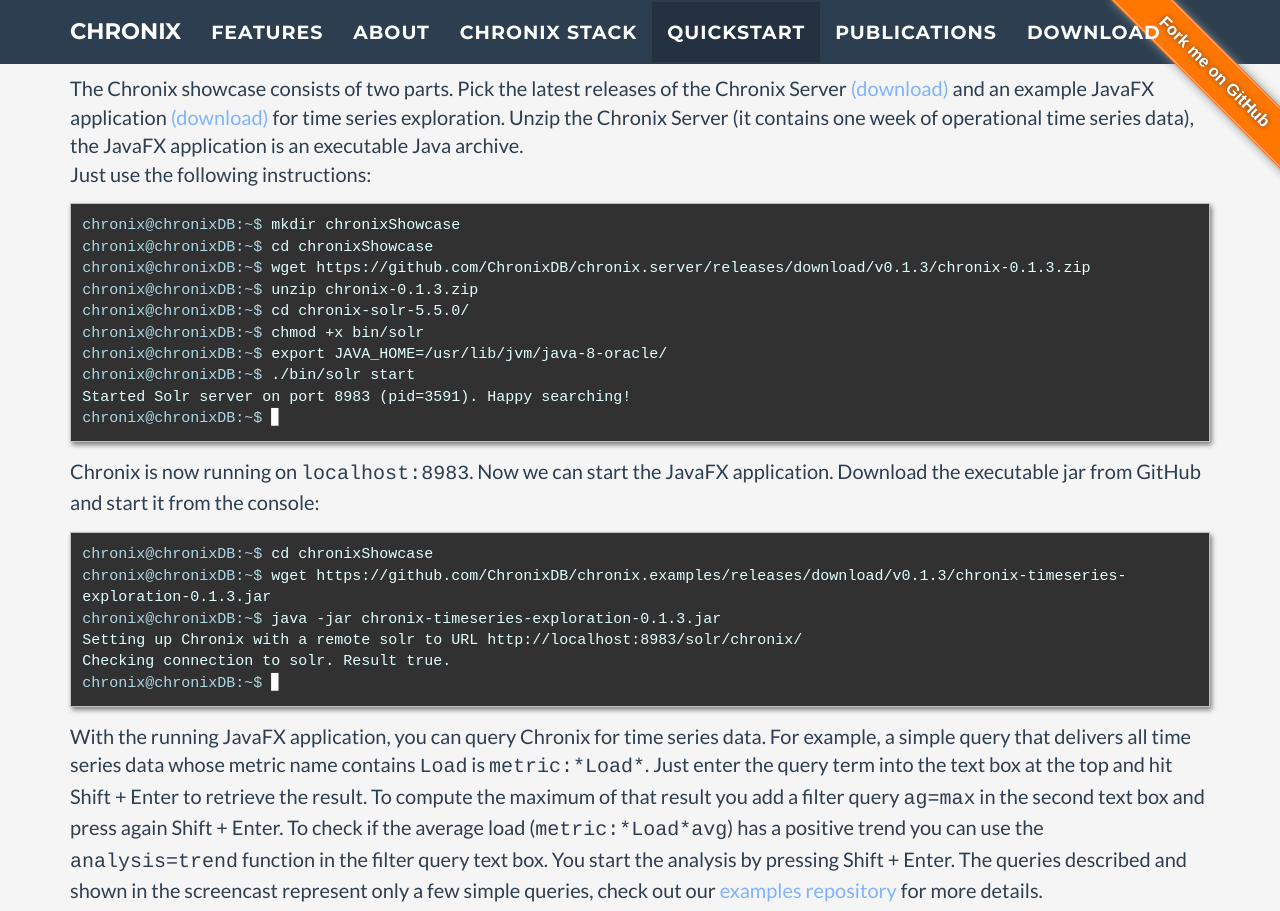
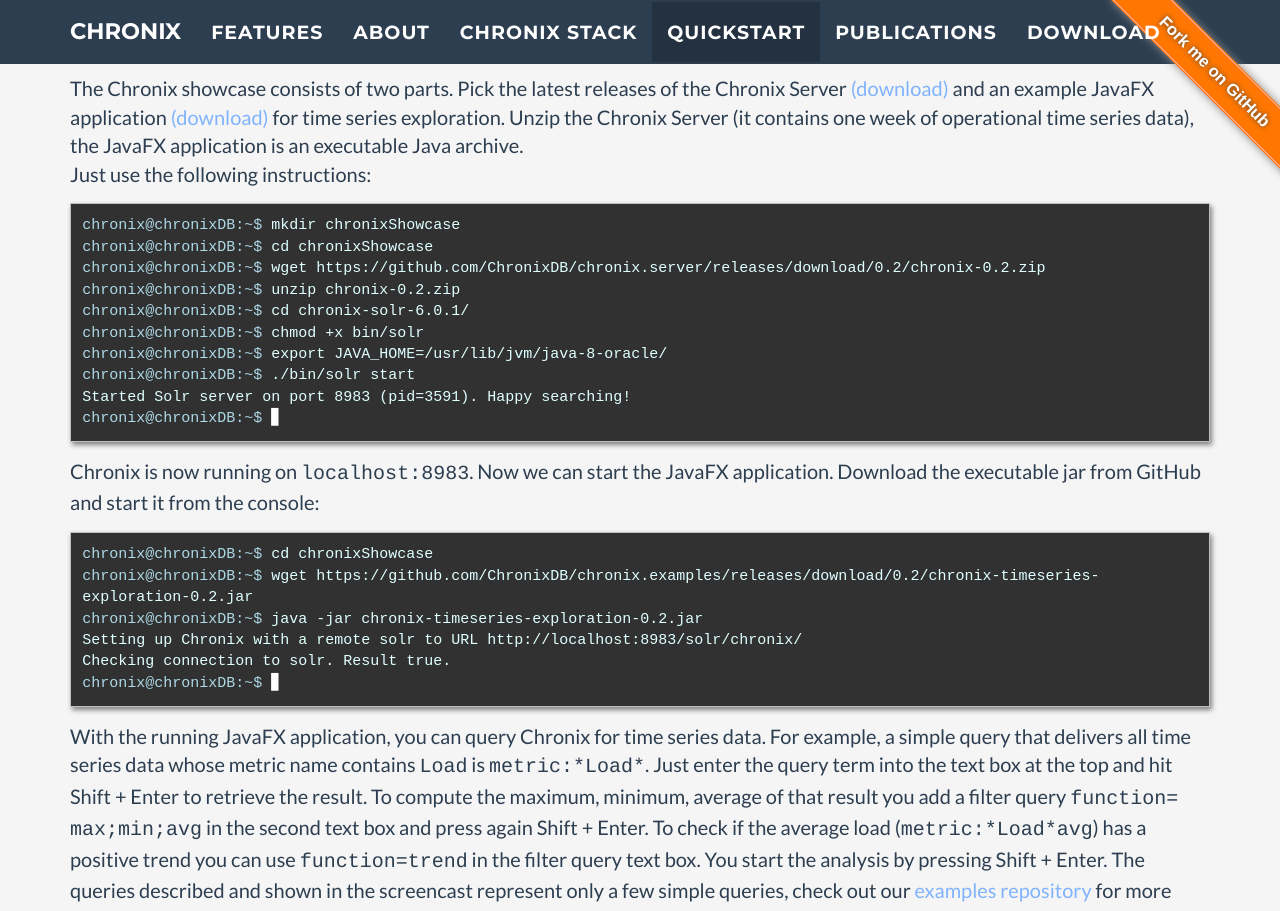
Before and after one commit to ChronixDB/chronixDB.github.io, a Jekyll site: the page built from index.html, in a window 1280 px wide and 1400 px high, scrolled down 3762 px, cut to the strip 0-911 px from the top of the window. Built offline with Jekyll 4.4.1, drawn with Linux system fonts in a browser that asks for light colours.

```diff
--- a/_includes/quickstart.html
+++ b/_includes/quickstart.html
@@ -36,9 +36,9 @@
                 <div class="console">
                     <span class="type-text teletype-prefix">chronix@chronixDB:~$ </span><span class="teletype-text">mkdir chronixShowcase</span><br>
                     <span class="type-text teletype-prefix">chronix@chronixDB:~$ </span><span class="teletype-text">cd chronixShowcase</span><br>
-                    <span class="type-text teletype-prefix">chronix@chronixDB:~$ </span><span class="teletype-text">wget https://github.com/ChronixDB/chronix.server/releases/download/v0.1.3/chronix-0.1.3.zip</span><br>
-                    <span class="type-text teletype-prefix">chronix@chronixDB:~$ </span><span class="teletype-text">unzip chronix-0.1.3.zip</span><br>
-                    <span class="type-text teletype-prefix">chronix@chronixDB:~$ </span><span class="teletype-text">cd chronix-solr-5.5.0/</span><br>
+                    <span class="type-text teletype-prefix">chronix@chronixDB:~$ </span><span class="teletype-text">wget https://github.com/ChronixDB/chronix.server/releases/download/0.2/chronix-0.2.zip</span><br>
+                    <span class="type-text teletype-prefix">chronix@chronixDB:~$ </span><span class="teletype-text">unzip chronix-0.2.zip</span><br>
+                    <span class="type-text teletype-prefix">chronix@chronixDB:~$ </span><span class="teletype-text">cd chronix-solr-6.0.1/</span><br>
                     <span class="type-text teletype-prefix">chronix@chronixDB:~$ </span><span class="teletype-text">chmod +x bin/solr</span><br>
                     <span class="type-text teletype-prefix">chronix@chronixDB:~$ </span><span class="teletype-text">export JAVA_HOME=/usr/lib/jvm/java-8-oracle/</span><br>
                     <span class="type-text teletype-prefix">chronix@chronixDB:~$ </span><span class="teletype-text">./bin/solr start</span><br>
@@ -56,8 +56,8 @@
 
                 <div class="console">
                     <span class="type-text teletype-prefix">chronix@chronixDB:~$ </span><span class="teletype-text">cd chronixShowcase</span><br>
-                    <span class="type-text teletype-prefix">chronix@chronixDB:~$ </span><span class="teletype-text">wget https://github.com/ChronixDB/chronix.examples/releases/download/v0.1.3/chronix-timeseries-exploration-0.1.3.jar</span><br>
-                    <span class="type-text teletype-prefix">chronix@chronixDB:~$ </span><span class="teletype-text">java -jar chronix-timeseries-exploration-0.1.3.jar</span><br>
+                    <span class="type-text teletype-prefix">chronix@chronixDB:~$ </span><span class="teletype-text">wget https://github.com/ChronixDB/chronix.examples/releases/download/0.2/chronix-timeseries-exploration-0.2.jar</span><br>
+                    <span class="type-text teletype-prefix">chronix@chronixDB:~$ </span><span class="teletype-text">java -jar chronix-timeseries-exploration-0.2.jar</span><br>
                     <span class="teletype-text">Setting up Chronix with a remote solr to URL http://localhost:8983/solr/chronix/</span><br>
                     <span class="teletype-text">Checking connection to solr. Result true.</span><br>
                     <span class="type-text teletype-prefix">chronix@chronixDB:~$ </span> <span class="teletype-cursor"
@@ -70,13 +70,13 @@
                     <span style="font-family: Courier">Load</span> is
                     <span style="font-family: Courier">metric:*Load*</span>.
                     Just enter the query term into the text box at the top and hit Shift + Enter to retrieve the result.
-                    To compute the maximum of that result you add a filter query
-                    <span style="font-family: Courier">ag=max</span> in the second text box and press again Shift +
+                    To compute the maximum, minimum, average of that result you add a filter query
+                    <span style="font-family: Courier">function= max;min;avg</span> in the second text box and press again Shift +
                     Enter.
                     To check if the average load
                     (<span style="font-family: Courier">metric:*Load*avg</span>)
-                    has a positive trend you can use the
-                    <span style="font-family: Courier">analysis=trend</span> function in the filter query text box.
+                    has a positive trend you can use
+                    <span style="font-family: Courier">function=trend</span> in the filter query text box.
                     You start the analysis by pressing Shift + Enter.
                     The queries described and shown in the screencast represent only a few simple queries, check out
                     our <a
```
Also changed, not shown: 1 other file.
